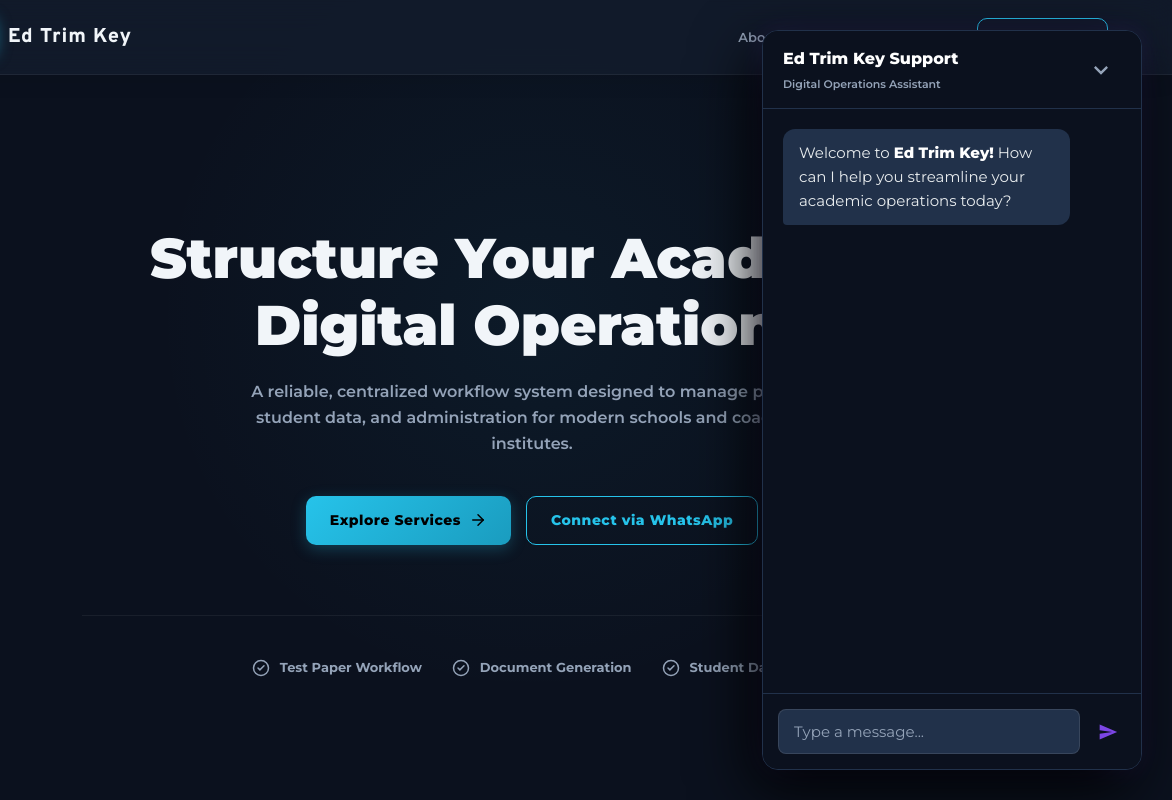
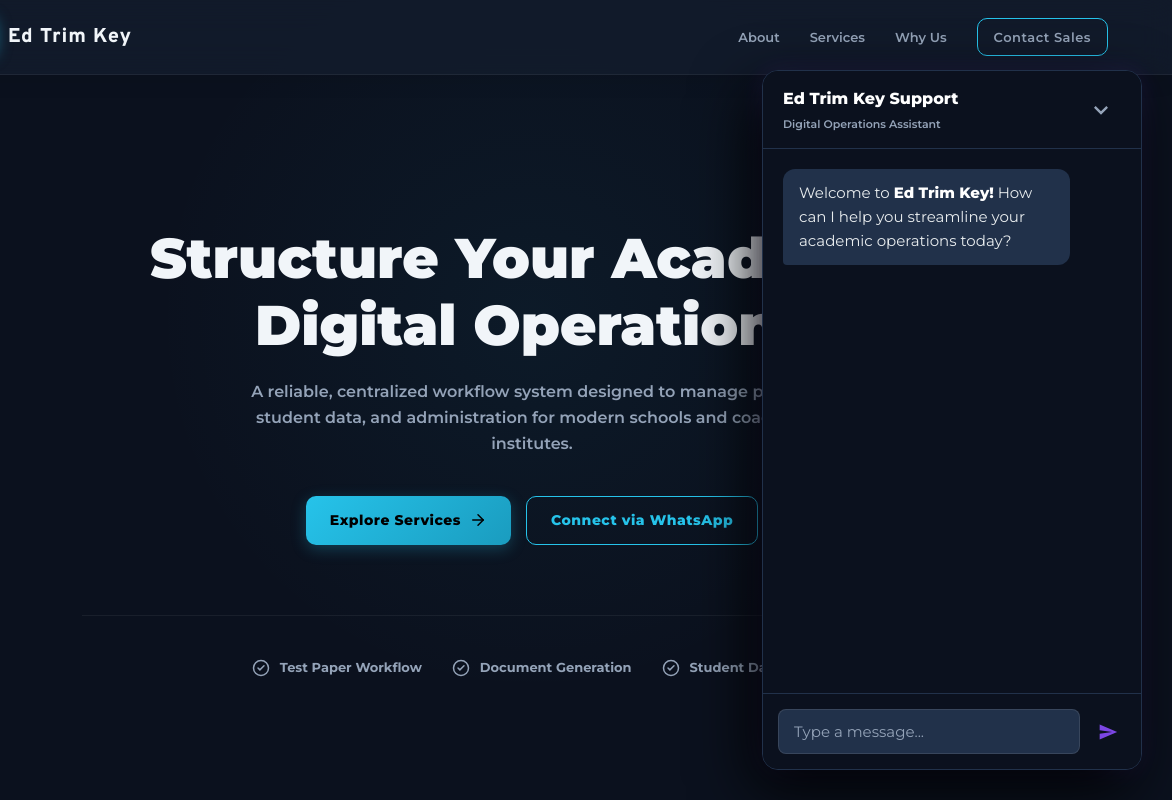
Before and after one commit to edtrimkey-boop/edtrimkey-website, a plain HTML site: page index.html in a window 1280 px wide. Both pictures are taken after a click on the button 1220 px from the left and 733 px from the top of the page. Shown: the top 800 px of the page, 108-1280 px from the left. Drawn offline with nearby package versions, Linux system fonts and the light colour scheme.

Commit message:
Update index.html

```diff
--- a/index.html
+++ b/index.html
@@ -554,7 +554,7 @@
     bottom: 0px; /* Anchored to bottom instead of floating above the button since button hides */
     right: 0;
     width: 380px;
-    height: calc(100vh - 60px);
+    height: calc(100vh - 100px);
     max-height: 850px;
     background: #0b111e;
     border: 1px solid #21314a;
```
